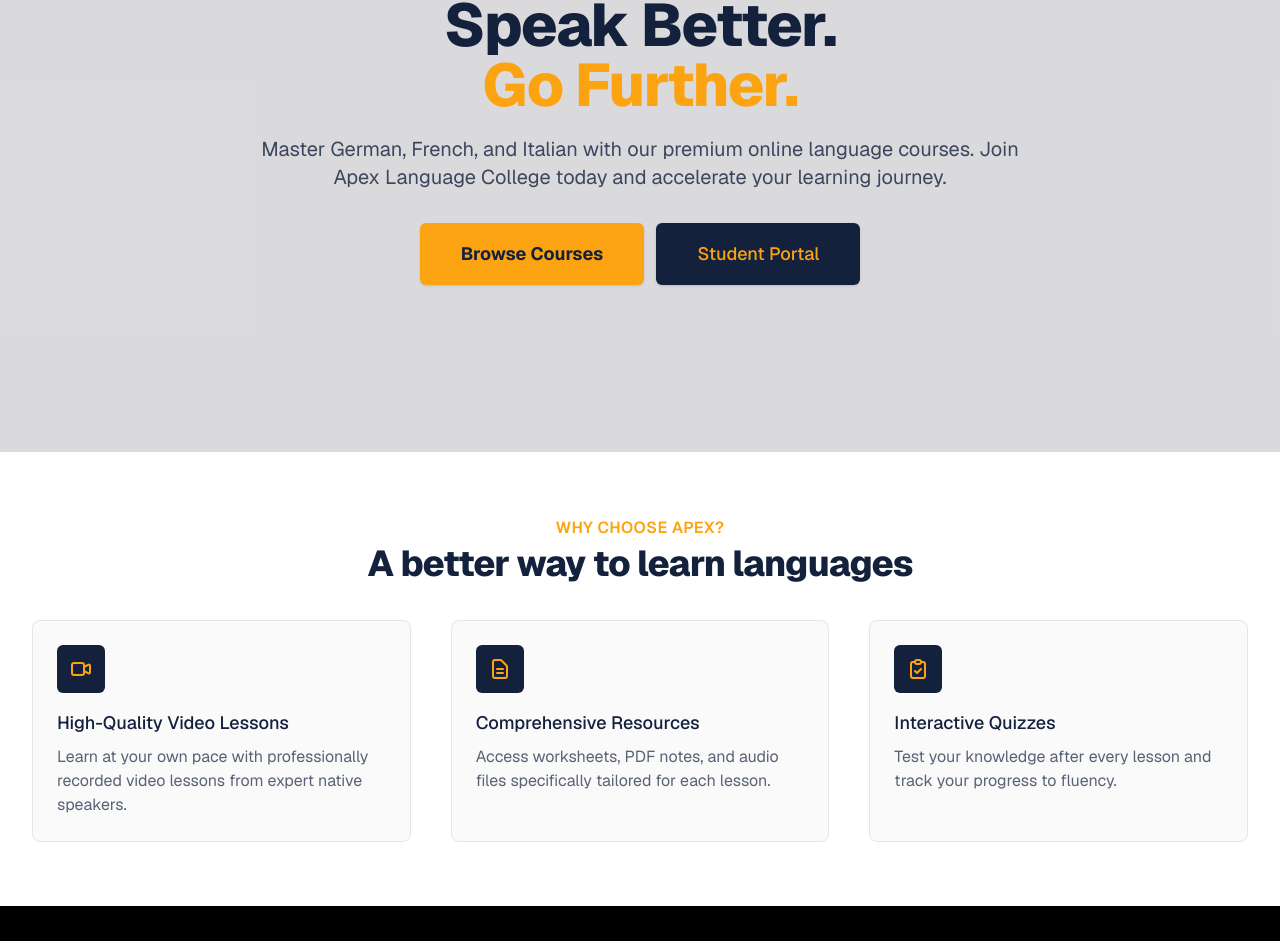
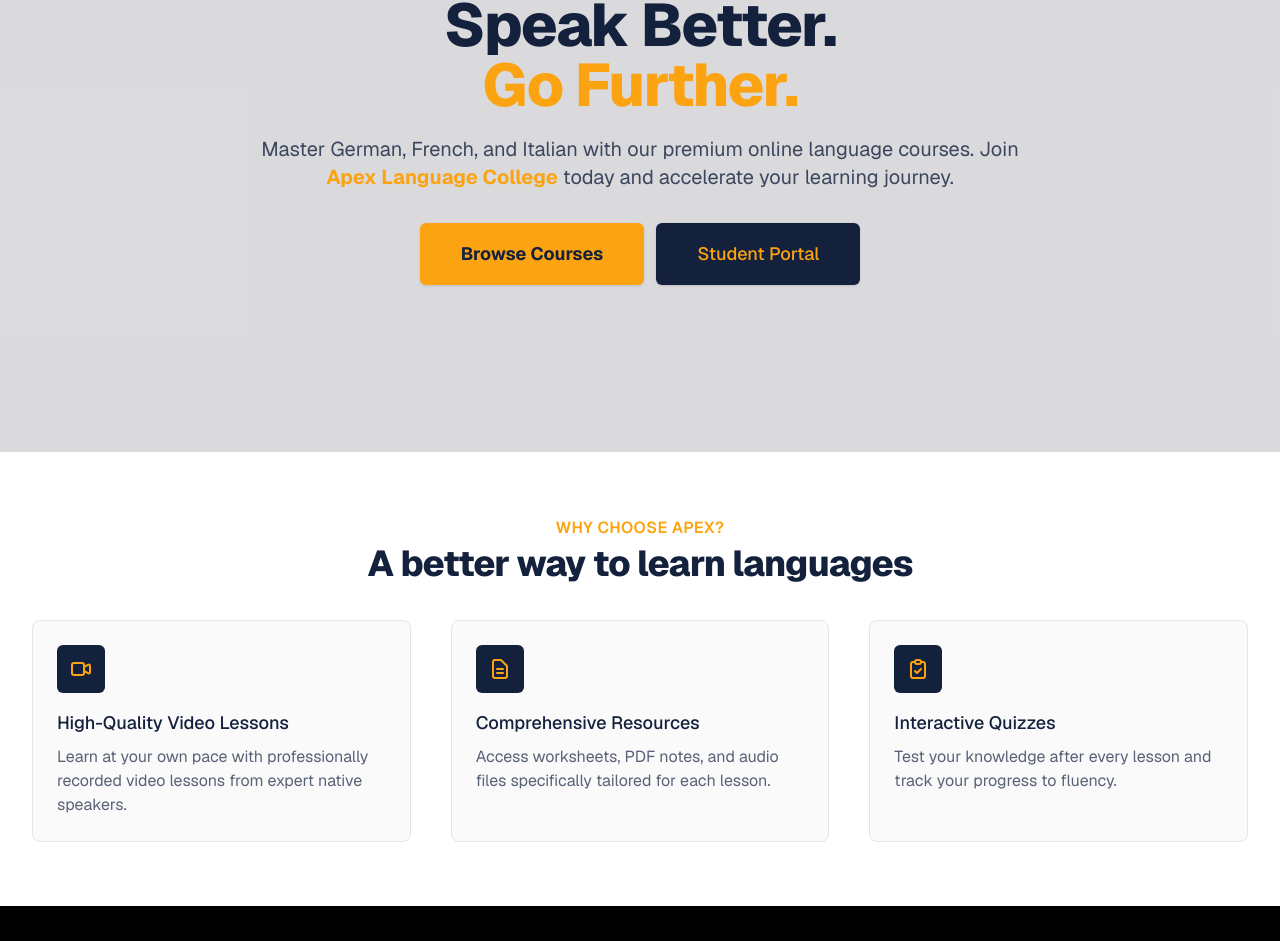
Before and after one commit to hasith360/LMS, a Next.js app: page / in a window 1280 px wide. Shown: the part 172-1113 px from the top of the page. Built offline with nearby package versions, Linux system fonts and the light colour scheme.

Commit message:
style: highlight Apex Language College name in text and update page title

```diff
--- a/src/app/layout.tsx
+++ b/src/app/layout.tsx
@@ -13,8 +13,8 @@
 });
 
 export const metadata: Metadata = {
-  title: "Create Next App",
-  description: "Generated by create next app",
+  title: "Apex Language College | LMS",
+  description: "Master languages with Apex Language College.",
 };
 
 export default function RootLayout({ children }: LayoutProps<"/">) {
--- a/src/app/page.tsx
+++ b/src/app/page.tsx
@@ -33,7 +33,7 @@
             </h1>
             <p className="mt-3 max-w-md mx-auto text-base text-blue/80 sm:text-lg md:mt-5 md:text-xl md:max-w-3xl">
               Master German, French, and Italian with our premium online language courses.
-              Join Apex Language College today and accelerate your learning journey.
+              Join <span className="font-bold text-gold">Apex Language College</span> today and accelerate your learning journey.
             </p>
             <div className="mt-5 max-w-md mx-auto sm:flex sm:justify-center md:mt-8">
               <div className="rounded-md shadow">
@@ -111,7 +111,7 @@
       {/* Footer */}
       <footer className="bg-black text-gray py-8">
         <div className="max-w-7xl mx-auto px-4 sm:px-6 lg:px-8 text-center">
-          <p>&copy; {new Date().getFullYear()} Apex Language College. All rights reserved.</p>
+          <p>&copy; {new Date().getFullYear()} <span className="font-bold text-gold">Apex Language College</span>. All rights reserved.</p>
         </div>
       </footer>
     </div>
```
